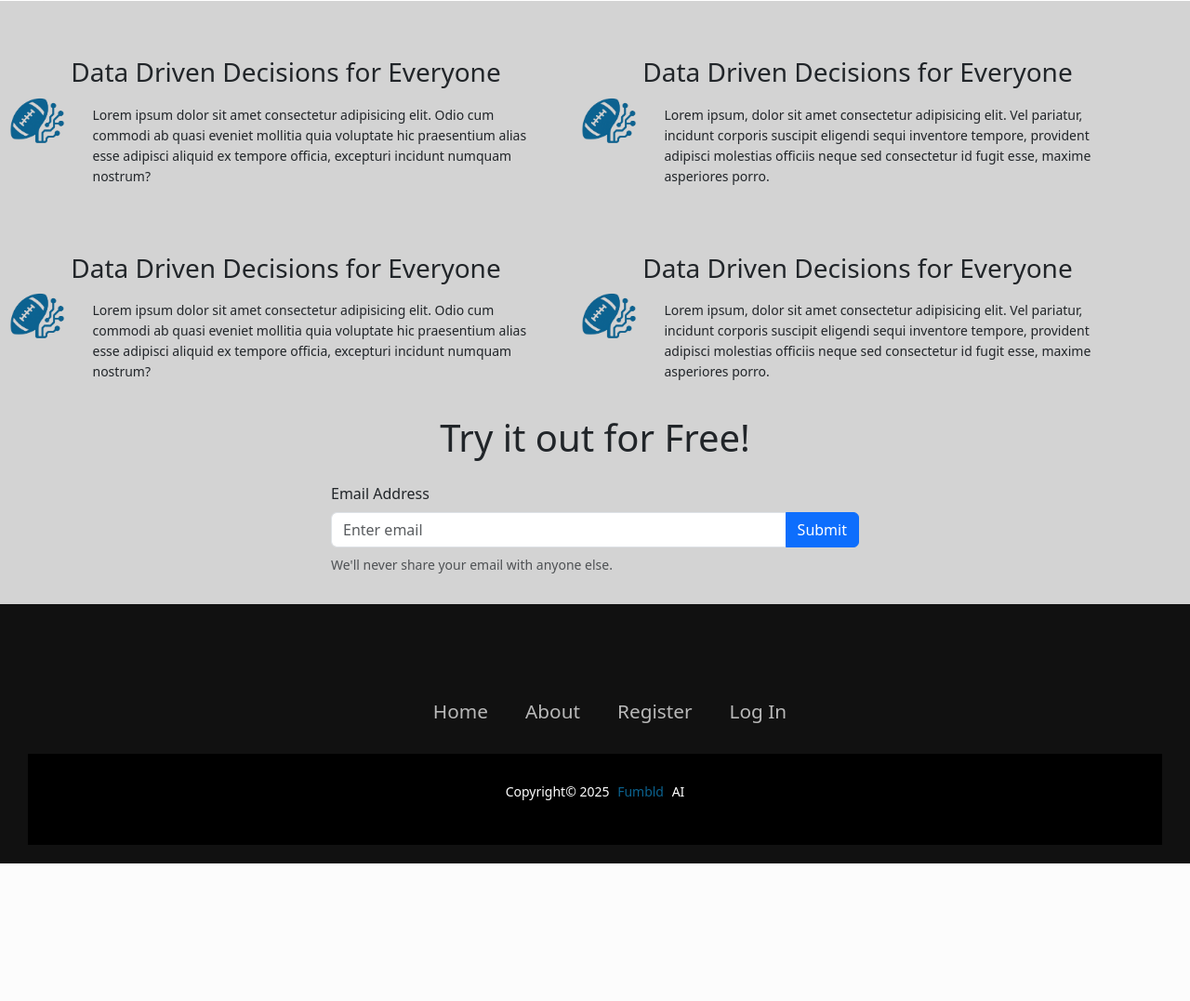
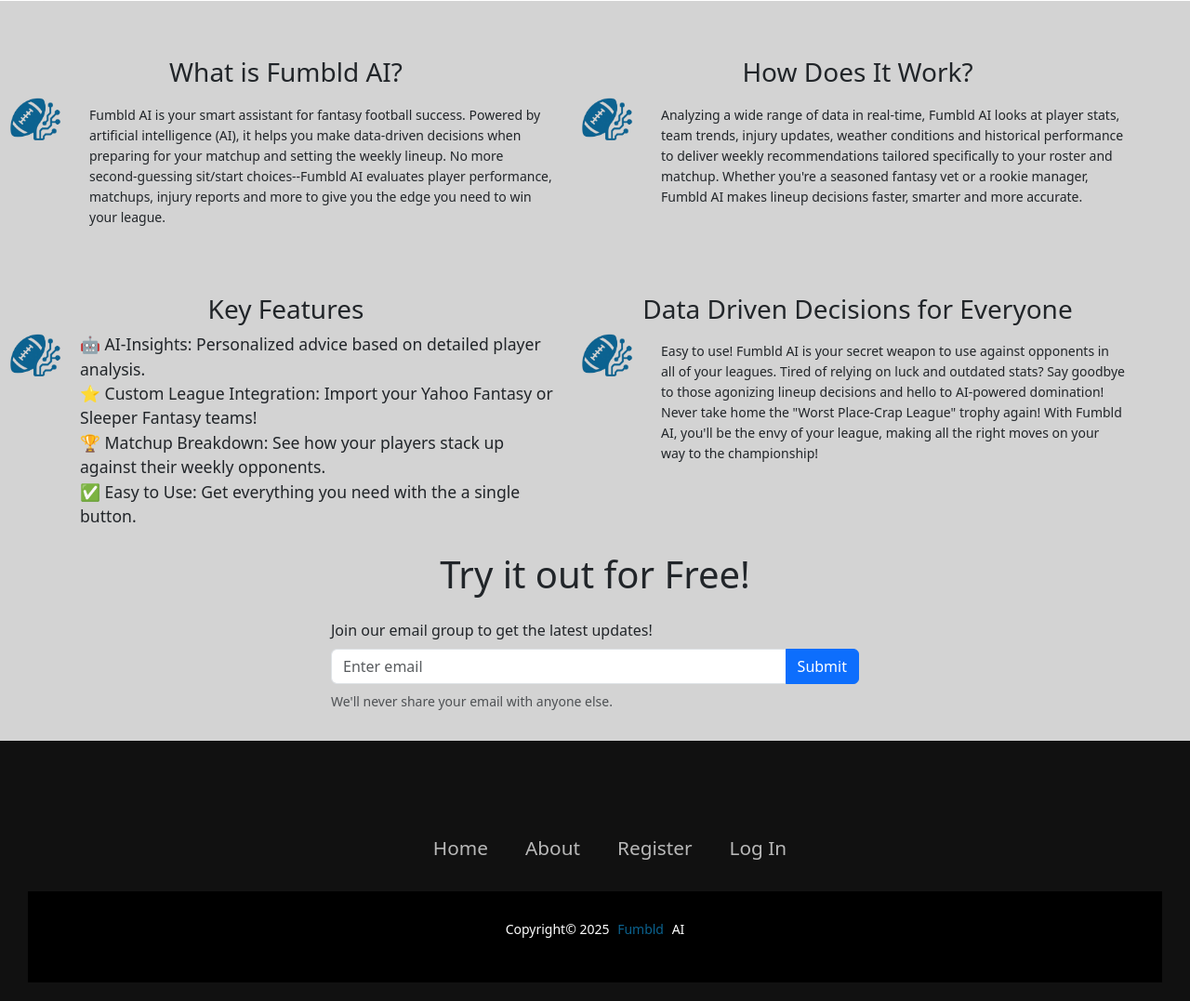
Before and after one commit to ant-cantu/fumbld-ai, a Flask app: page / in a window 1280 px wide. Shown: the part 1919-2996 px from the top of the page at 93% size. Before the commit the page ends 2848 px from the top, so only its background shows below. Run offline with Flask 3, Linux system fonts and the light colour scheme.

Commit message:
Updated index.html and styles.css
Added text to 4 areas in about section.  Updated some styling

```diff
--- a/source/static/css/style.css
+++ b/source/static/css/style.css
@@ -188,17 +188,38 @@ nav img {
     padding: 10px;
     justify-content: space-between;
 }
-.about-us h3 {
+.about-us h3{
     text-align: center;
 }
+
 .about-img {
-    width: 10%;
+    width: 100%;
+    max-width: 3.5rem;
     height: auto;
+    flex-shrink: 0;
+    flex-grow: 0;
 }
 .about-content{
     display: flex;
     align-items: flex-start;
     gap: 20px;
+}
+.about-content ul {
+    font-size: 1.1rem;
+    list-style: none;
+    padding-left: 0;
+}
+.about-content ul li:nth-child(1)::before {
+    content: "🤖 ";
+}
+.about-content ul li:nth-child(2)::before {
+    content: "⭐ ";
+}
+.about-content ul li:nth-child(3)::before {
+    content: "🏆 ";
+}
+.about-content ul li:nth-child(4)::before {
+    content: "✅ ";
 }
 
 /* Main - Register Section */
--- a/source/templates/index.html
+++ b/source/templates/index.html
@@ -82,33 +82,38 @@
 <section class="about-us">
     <div class="about-us">
         <div class="about-col left-col">
-            <h3>Data Driven Decisions for Everyone</h3>
+            <h3>What is Fumbld AI?</h3>
             <div class="about-content">
             <img class="about-img" src="{{ url_for('static', filename='img/fumbld-main-logo-only.png') }}" alt="company-logo">
-            <p>Lorem ipsum dolor sit amet consectetur adipisicing elit. Odio cum commodi ab quasi eveniet mollitia quia voluptate hic praesentium alias esse adipisci aliquid ex tempore officia, excepturi incidunt numquam nostrum?</p>
+            <p>Fumbld AI is your smart assistant for fantasy football success.  Powered by artificial intelligence (AI), it helps you make data-driven decisions when preparing for your matchup and setting the weekly lineup.  No more second-guessing sit/start choices--Fumbld AI evaluates player performance, matchups, injury reports and more to give you the edge you need to win your league. </p>
             </div>
         </div>
         <div class="about-col right-col">
-            <h3>Data Driven Decisions for Everyone</h3>
+            <h3>How Does It Work?</h3>
             <div class="about-content">
             <img class="about-img" src="{{ url_for('static', filename='img/fumbld-main-logo-only.png') }}" alt="company-logo">
-            <p>Lorem ipsum, dolor sit amet consectetur adipisicing elit. Vel pariatur, incidunt corporis suscipit eligendi sequi inventore tempore, provident adipisci molestias officiis neque sed consectetur id fugit esse, maxime asperiores porro.</p>
+            <p>Analyzing a wide range of data in real-time, Fumbld AI looks at player stats, team trends, injury updates, weather conditions and historical performance to deliver weekly recommendations tailored specifically to your roster and matchup.  Whether you're a seasoned fantasy vet or a rookie manager, Fumbld AI makes lineup decisions faster, smarter and more accurate.</p>
             </div>
         </div>
     </div>
     <div class="about-us">
-                <div class="about-col left-col">
-                <h3>Data Driven Decisions for Everyone</h3>
+        <div class="about-col left-col">
+                <h3>Key Features</h3>
             <div class="about-content">
-                <img class="about-img" src="{{ url_for('static', filename='img/fumbld-main-logo-only.png') }}" alt="company-logo">
-                <p>Lorem ipsum dolor sit amet consectetur adipisicing elit. Odio cum commodi ab quasi eveniet mollitia quia voluptate hic praesentium alias esse adipisci aliquid ex tempore officia, excepturi incidunt numquam nostrum?</p>
+            <img class="about-img" src="{{ url_for('static', filename='img/fumbld-main-logo-only.png') }}" alt="company-logo">
+                <ul class="about-list">
+                    <li>AI-Insights: Personalized advice based on detailed player analysis.</li>
+                    <li>Custom League Integration: Import your Yahoo Fantasy or Sleeper Fantasy teams!</li>
+                    <li>Matchup Breakdown: See how your players stack up against their weekly opponents.</li>
+                    <li>Easy to Use: Get everything you need with the a single button.</li>
+                </ul>
             </div>
         </div>
         <div class="about-col right-col">
                 <h3>Data Driven Decisions for Everyone</h3>
             <div class="about-content">
                 <img class="about-img" src="{{ url_for('static', filename='img/fumbld-main-logo-only.png') }}" alt="company-logo">
-                <p>Lorem ipsum, dolor sit amet consectetur adipisicing elit. Vel pariatur, incidunt corporis suscipit eligendi sequi inventore tempore, provident adipisci molestias officiis neque sed consectetur id fugit esse, maxime asperiores porro.</p>
+                <p>Easy to use! Fumbld AI is your secret weapon to use against opponents in all of your leagues. Tired of relying on luck and outdated stats? Say goodbye to those agonizing lineup decisions and hello to AI-powered domination! Never take home the "Worst Place-Crap League" trophy again! With Fumbld AI, you'll be the envy of your league, making all the right moves on your way to the championship!</p>
             </div>
         </div>
     </div>
@@ -121,7 +126,7 @@
         <h1>Try it out for Free!</h1>
         <form class="email-form mx-auto" style="max-width: 600px;">
         <div class="text-center mb-3">
-            <label for="user-email" class="form-label d-block text-start">Email Address</label>
+            <label for="user-email" class="form-label d-block text-start">Join our email group to get the latest updates!</label>
 
             <div class="input-group">
             <input type="email" class="form-control" placeholder="Enter email" id="user-email" required>
```
